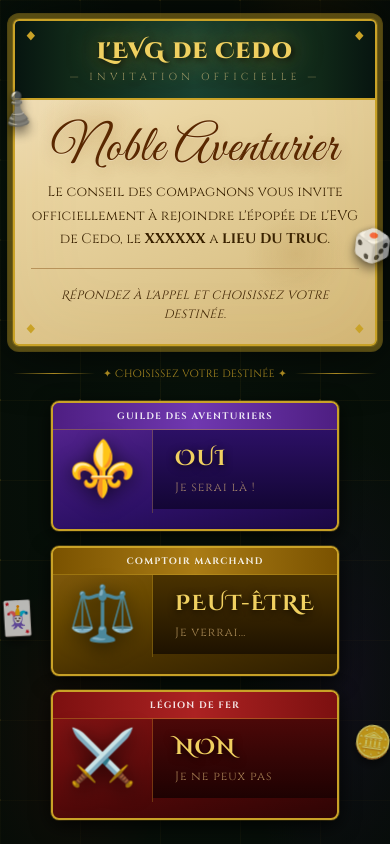
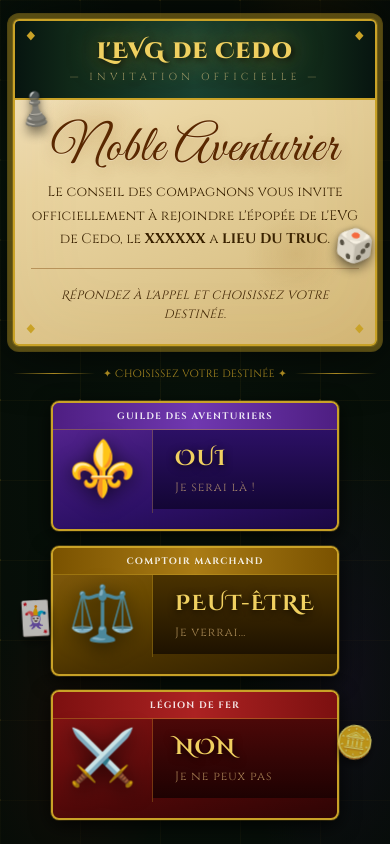
Before and after one commit to Chocorean/cevg, a plain HTML site: page index.html in a window 390 px wide. Drawn offline with Linux system fonts and the light colour scheme.

Commit message:
add margin to decos

```diff
--- a/index.html
+++ b/index.html
@@ -657,11 +657,11 @@
       }
 
       /* On garde les 4 éléments visibles sur mobile,
-         légèrement décalés vers l'extérieur pour border l'écran */
-      .board-decor--pawn   { left: -0.15rem; top: 12%; animation-duration: 8s; }
-      .board-decor--dice   { right: -0.15rem; top: 27%; display: block; animation-duration: 9s; }
-      .board-decor--meeple { left: -0.15rem; bottom: 24%; animation-duration: 10s; }
-      .board-decor--token  { right: -0.15rem; bottom: 10%; display: block; animation-duration: 8.5s; }
+         avec plus d'espace depuis les bords de l'écran */
+      .board-decor--pawn   { left: max(1rem, env(safe-area-inset-left)); top: 12%; animation-duration: 8s; }
+      .board-decor--dice   { right: max(1rem, env(safe-area-inset-right)); top: 27%; display: block; animation-duration: 9s; }
+      .board-decor--meeple { left: max(1rem, env(safe-area-inset-left)); bottom: 24%; animation-duration: 10s; }
+      .board-decor--token  { right: max(1rem, env(safe-area-inset-right)); bottom: 10%; display: block; animation-duration: 8.5s; }
 
       .container { gap: 1.3rem; }
 
```
